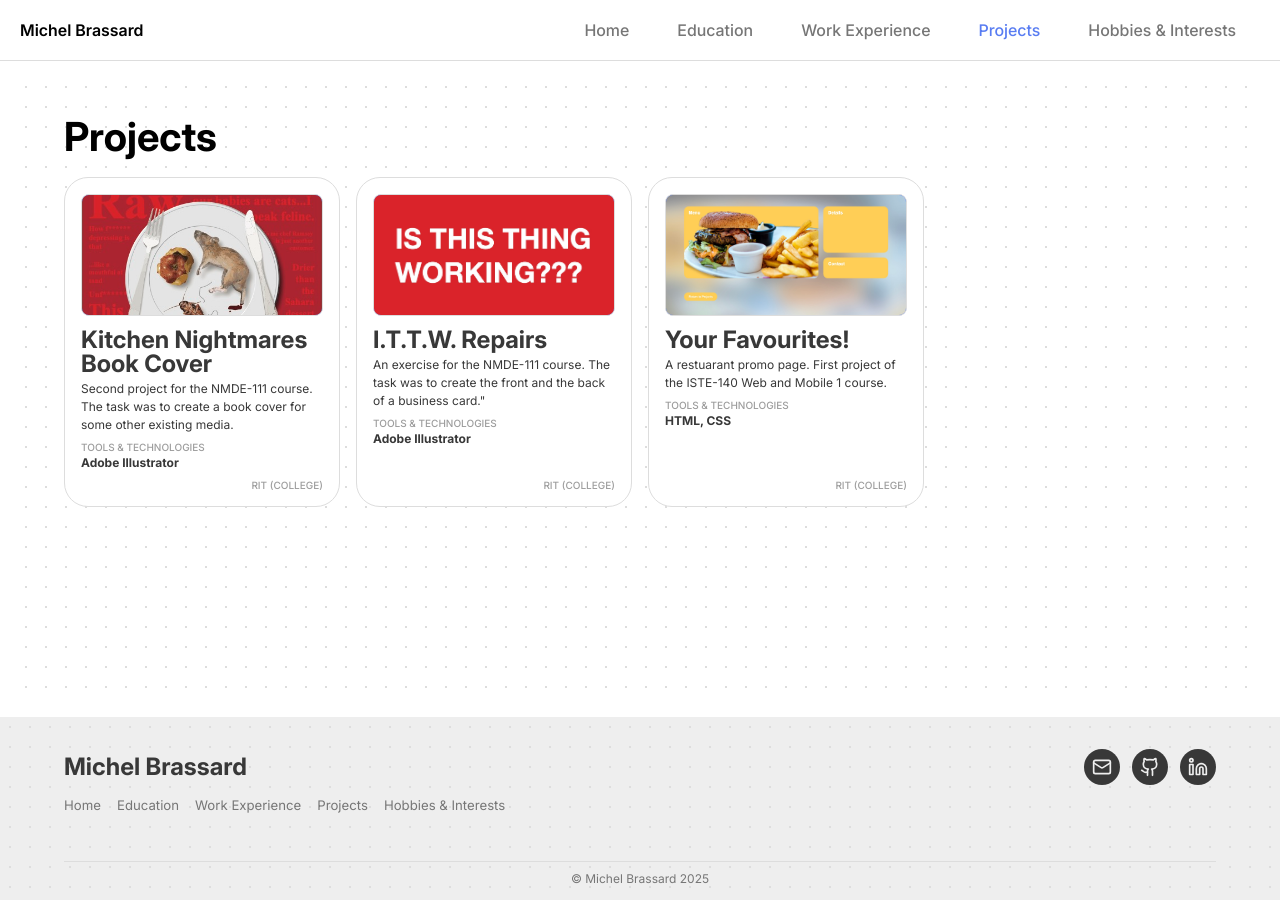
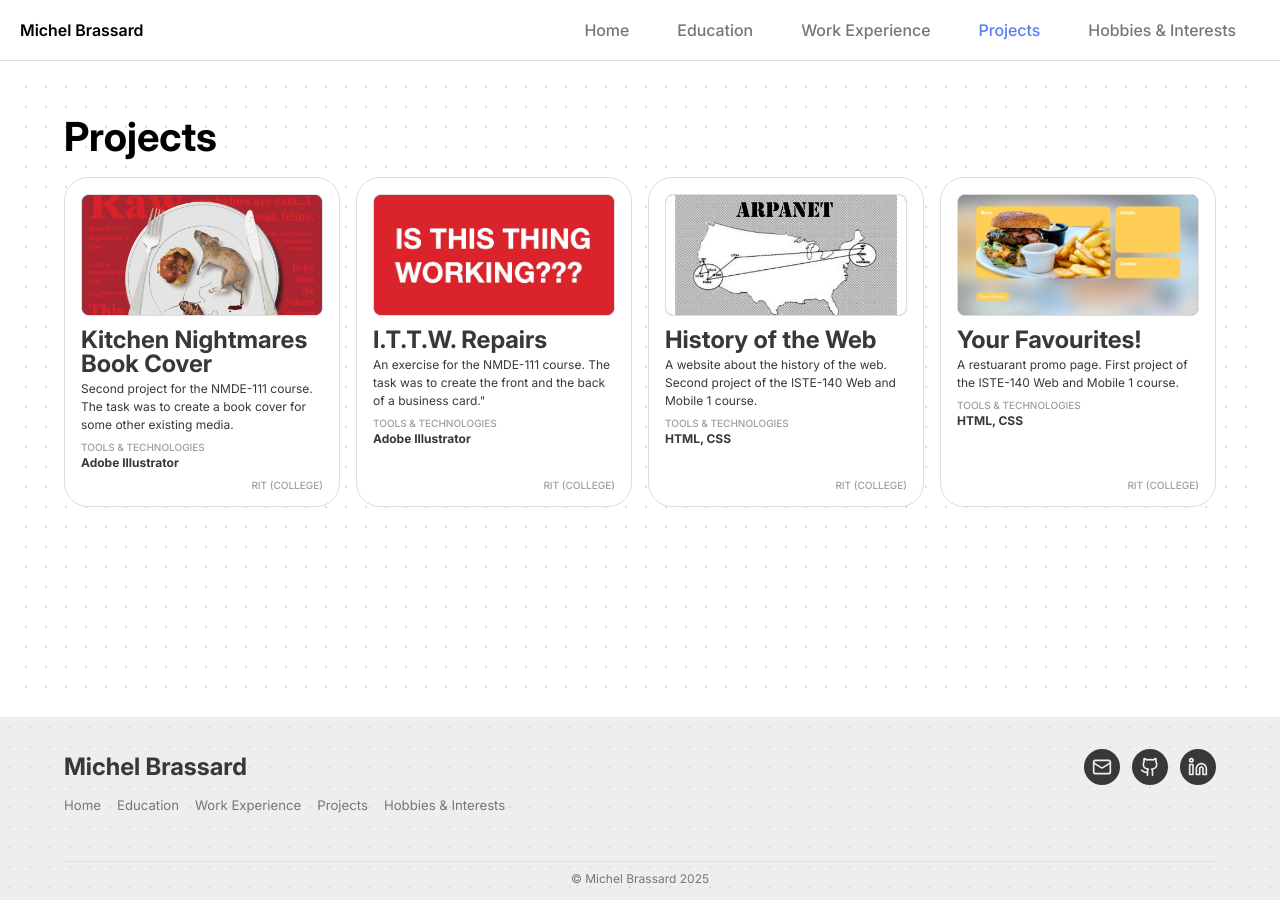
Before and after one commit to michelbrassard/michelbrassard.github.io, a Jekyll site: the page built from projects/index.html, in a window 1280 px wide. Built offline with Jekyll 4.4.1, drawn with Linux system fonts in a browser that asks for light colours.

Commit message:
add history of the web project

```diff
--- a/_data/projects.yml
+++ b/_data/projects.yml
@@ -33,7 +33,42 @@
       alt: Back
 
 # ISTE-140
-
+- title: History of the Web
+  id: history-of-the-web
+  thumbnail: history-of-the-web/introduction-1.jpg
+  description: A website about the history of the web. Second project of the ISTE-140 Web and Mobile 1 course.
+  technologies: HTML, CSS
+  tag: RIT (College)
+  colors:
+    - "#99B4BF"
+    - "#404E59"
+    - "#E9F2F1"
+    - "#C1D4D9"
+    - "#000000"
+    - "#FFFFFF"
+  gallery:
+    - src: history-of-the-web/introduction-1.jpg
+      alt: Introduction 1
+    - src: history-of-the-web/introduction-2.jpg
+      alt: Introduction 2
+    - src: history-of-the-web/introduction-3.jpg
+      alt: Introduction 3
+    - src: history-of-the-web/pioneers-1.jpg
+      alt: Pioneers 1
+    - src: history-of-the-web/pioneers-2.jpg
+      alt: Pioneers 2
+    - src: history-of-the-web/pioneers-3.jpg
+      alt: Pioneers 3
+    - src: history-of-the-web/pioneers-4.jpg
+      alt: Pioneers 4
+    - src: history-of-the-web/http.jpg
+      alt: HTTP
+    - src: history-of-the-web/terminology.jpg
+      alt: Terminology
+    - src: history-of-the-web/references.jpg
+      alt: References
+    - src: history-of-the-web/project-structure.jpg
+      alt: Project Structure
 
 - title: Your Favourites!
   id: your-favourites
@@ -64,3 +99,5 @@
       alt: Details
     - src: your-favourites/contact.jpg
       alt: Contact
+    - src: your-favourites/project-structure.jpg
+      alt: Project Structure
--- a/projects/descriptions/index.html
+++ b/projects/descriptions/index.html
@@ -116,9 +116,20 @@ stylesheets:
                 </div>
                 <hr>
                 <h3 id="history-of-the-web">History of the Web</h3>
+                {% assign project = site.data.projects | where: "id", "history-of-the-web" | first %}
                 <div class="indent">
-                    <p>Description...</p>
-                    <h4>Tech...</h4>
+                    <p>This is a multipage static site about the history of the web, and it was the second project introduced in the <a href="{{ site.baselink }}/education/RIT-courses/#iste140">ISTE-140 Web and Mobile 1 course</a>. The project had 5 pages, but the main difference between this project and project one (<a href="#your-favourites">Your Favourites!</a>) is that the topic was given by the professor, and the task was to also do some research around the topic.</p>
+                    <h5 class="xs-title">Design</h5>
+                    <p>For the colors, I picked a desaturated teal color scheme, and for the font I used the <a href="https://fonts.google.com/specimen/Roboto" target="_blank">Roboto</a> typeface. </p>
+                    {% if project.colors %}
+                        {% include color-list.html colors=project.colors %}
+                    {% endif %}
+
+                    <h4>Tools & Technologies</h4>
+                    <p>HTML, CSS (+ VSCode, FileZilla)</p>
+
+                    <h4>Screenshots</h4>
+                    {% include gallery.html images=project.gallery %}
                 </div>
                 <hr>
 
@@ -147,10 +158,13 @@ stylesheets:
                         {% include color-list.html colors=project.colors %}
                     {% endif %}
 
+                    <p>For the typography I used a <strong>generic sans-serif font</strong> (in the CSS file just "font-family: sans-serif;")</p>
+
                     <h5 class="xs-title">Name idea</h5>
-                    <p>The idea for the name “Your Favourites!” didn’t have much thought as this restaurant “sells” hamburgers, pizzas, pancakes and chocolate cakes. A lot of people can say that these are one of their favourite foods so the ad is “marketing” to those customers.</p>
+                    <p>The idea for the name “Your Favourites!” didn't have much thought as this restaurant “sells” hamburgers, pizzas, pancakes and chocolate cakes. A lot of people can say that these are one of their favourite foods so the ad is “marketing” to those customers.</p>
+
                     <h4>Tools & Technologies</h4>
-                    <p>HTML, CSS, VSCode (learning to use it), FileZilla</p>
+                    <p>HTML, CSS, VSCode, FileZilla (learning to use new tools)</p>
 
                     <h4>Screenshots</h4>
                     {% include gallery.html images=project.gallery %}
```
Also changed, not shown: assets/images/history-of-the-web/http.jpg (added), assets/images/history-of-the-web/introduction-1.jpg (added), assets/images/history-of-the-web/introduction-2.jpg (added), assets/images/history-of-the-web/introduction-3.jpg (added), assets/images/history-of-the-web/pioneers-1.jpg (added), assets/images/history-of-the-web/pioneers-2.jpg (added), assets/images/history-of-the-web/pioneers-3.jpg (added), assets/images/history-of-the-web/pioneers-4.jpg (added), assets/images/history-of-the-web/project-structure.jpg (added), assets/images/history-of-the-web/references.jpg (added), assets/images/history-of-the-web/terminology.jpg (added).
